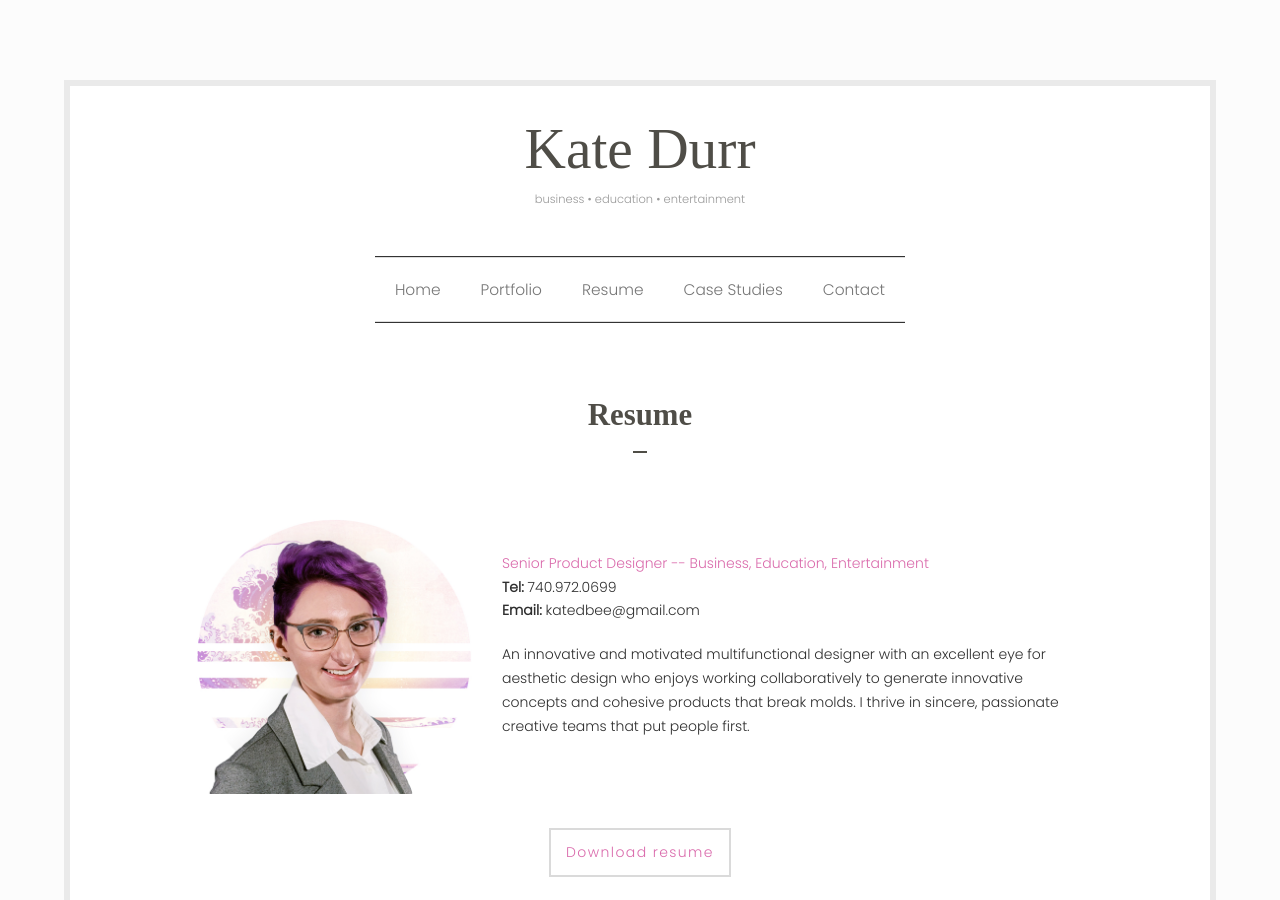
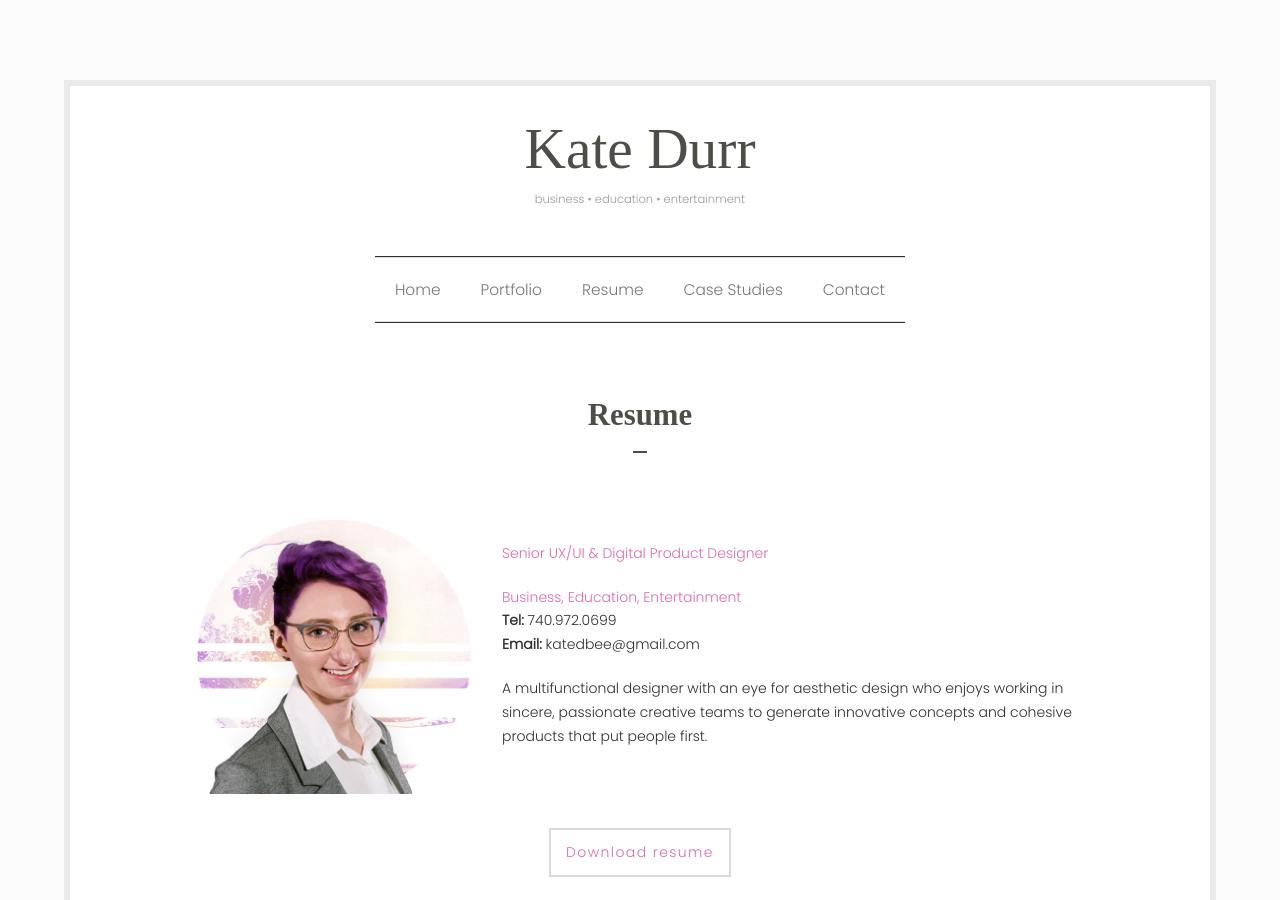
Before and after one commit to Kaedurr/portfolio, a Jekyll site: the page built from resume.html, in a window 1280 px wide and 900 px high. Built offline with Jekyll 4.4.1, drawn with Linux system fonts in a browser that asks for light colours; some web fonts are replaced.

Commit message:
Update resume header
Update job title, tagline, and mission statement on resume webpage.

```diff
--- a/resume.html
+++ b/resume.html
@@ -22,10 +22,11 @@ categories: Kate Durr, Resume
 				   	<img src="img/resume-img-20230117-01.jpg" alt="Kate Durr with purple hair in business suit poses in front of 'The Great Wave off Kanagawa'" class="resp main-image"/>
 			      </div>
 			      <div class="col-md-8 resume-center">
-			      	<div><p><span class="e-heading">Senior Product Designer -- Business, Education, Entertainment</span><br>
+			      	<div><p><span class="e-heading">Senior UX/UI & Digital Product Designer</span><br>
+			      	<div><p><span class="e-heading">Business, Education, Entertainment</span><br>
 			      	<strong>Tel:</strong> 740.972.0699<br>
 			      	<strong>Email:</strong> katedbee@gmail.com<br></p>
-						<p>An innovative and motivated multifunctional designer with an excellent eye for aesthetic design who enjoys working collaboratively to generate innovative concepts and cohesive products that break molds. I thrive in sincere, passionate creative teams that put people first.</p>
+						<p>A multifunctional designer with an eye for aesthetic design who enjoys working in sincere, passionate creative teams to generate innovative concepts and cohesive products that put people first.</p>
 				 		</div>
 			      </div>
 			    </div><!-- /row -->
```
